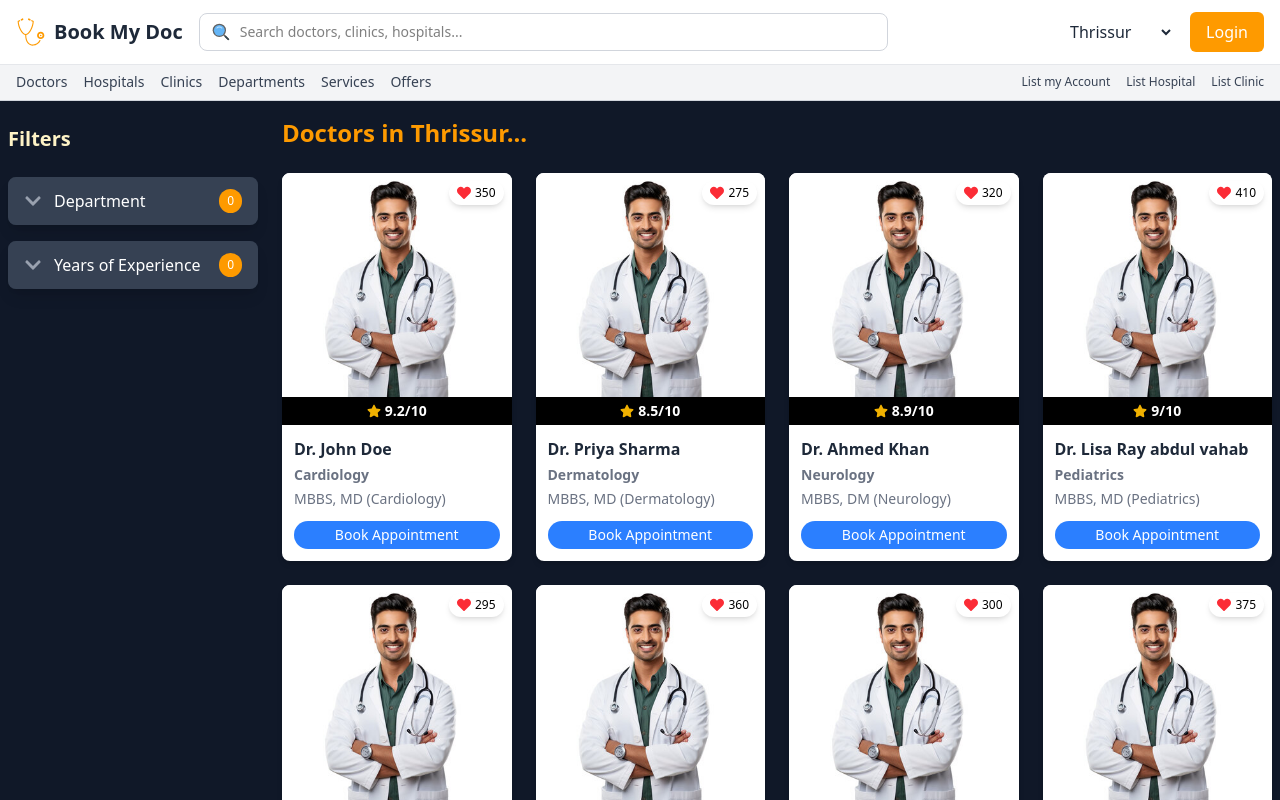
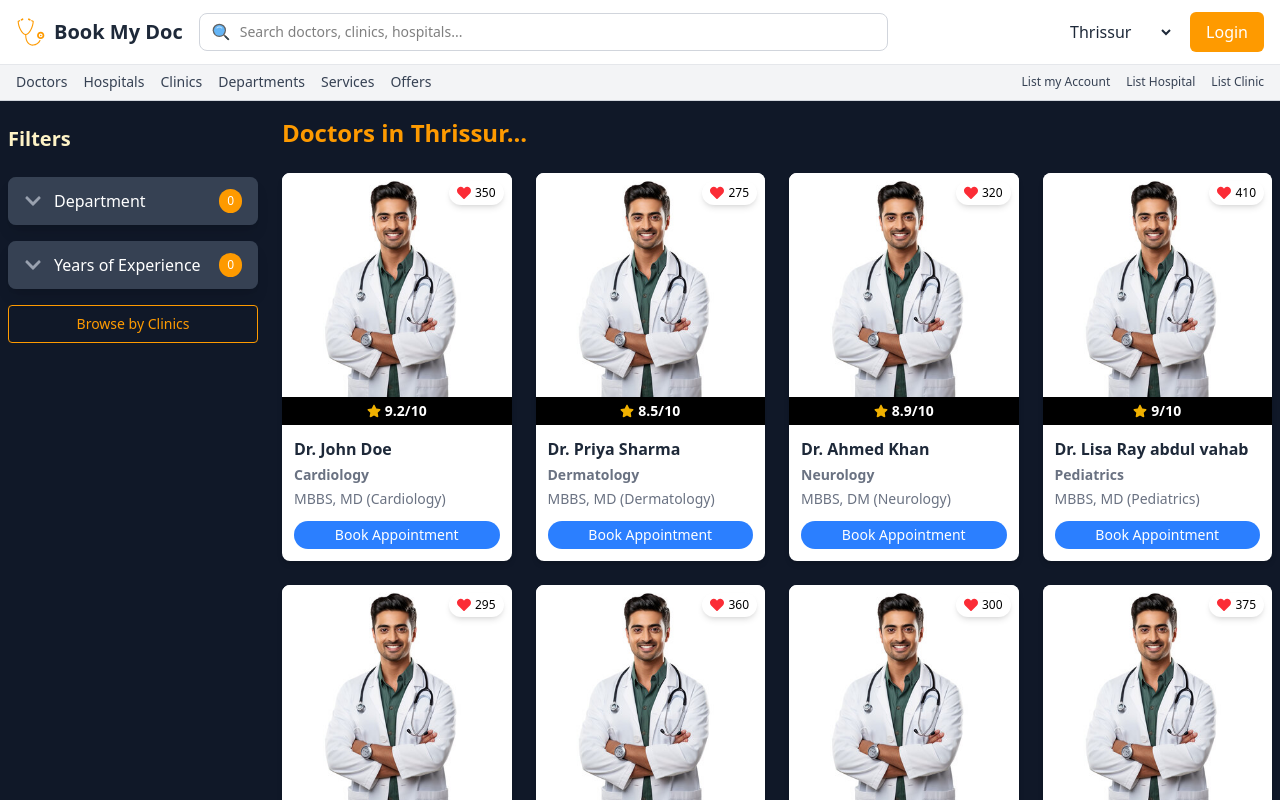
Before and after one commit to abdulvahabaa/book-my-doc-app, a React (Vite) app: page /doctors in a window 1280 px wide. Shown: the top 800 px of the page. Built offline with nearby package versions, Linux system fonts and the light colour scheme.

Commit message:
refactor:add clinicks button

```diff
--- a/src/pages/DoctorsPage.jsx
+++ b/src/pages/DoctorsPage.jsx
@@ -90,6 +90,16 @@ const DoctorsPage = () => {
                   ))}
                 </div>
               </AccordionFilter>
+
+              {/* Browse by Clinics Button */}
+              <div className="mt-4">
+                <button
+                  className="w-full border border-amber-500 text-amber-500 py-2 rounded font-medium text-sm transition cursor-pointer hover:bg-amber-500 hover:text-white"
+                  onClick={() => console.log("Browse by Clinics clicked")}
+                >
+                  Browse by Clinics
+                </button>
+              </div>
             </div>
           </aside>
 
@@ -101,6 +111,9 @@ const DoctorsPage = () => {
             >
               <Title>Doctors in {location}...</Title>
             </h2>
+            <div>
+
+            </div>
 
             <div className="grid grid-cols-1 sm:grid-cols-2 lg:grid-cols-4 gap-6">
               {doctorsList.map((doctor) => (
```
